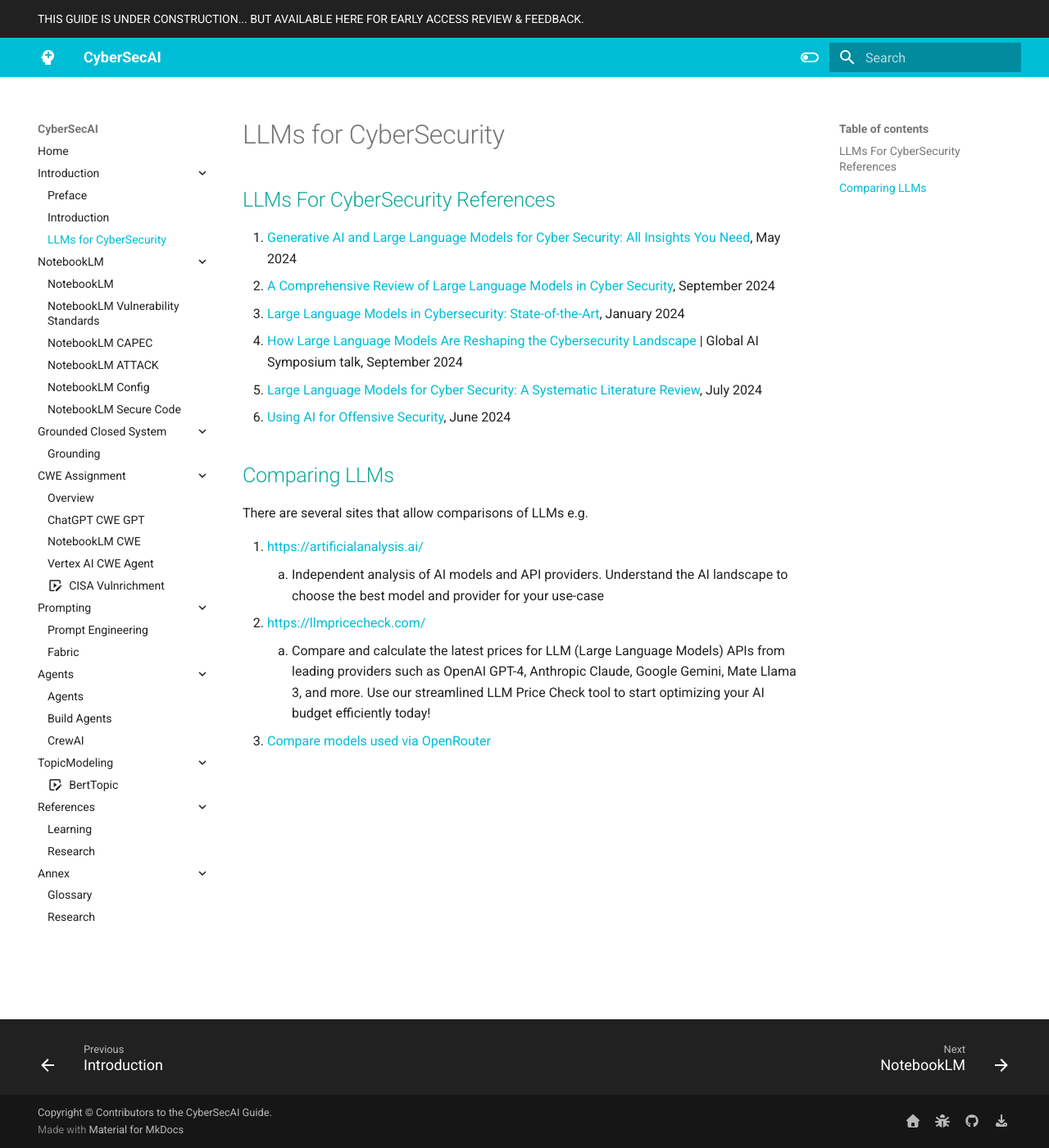
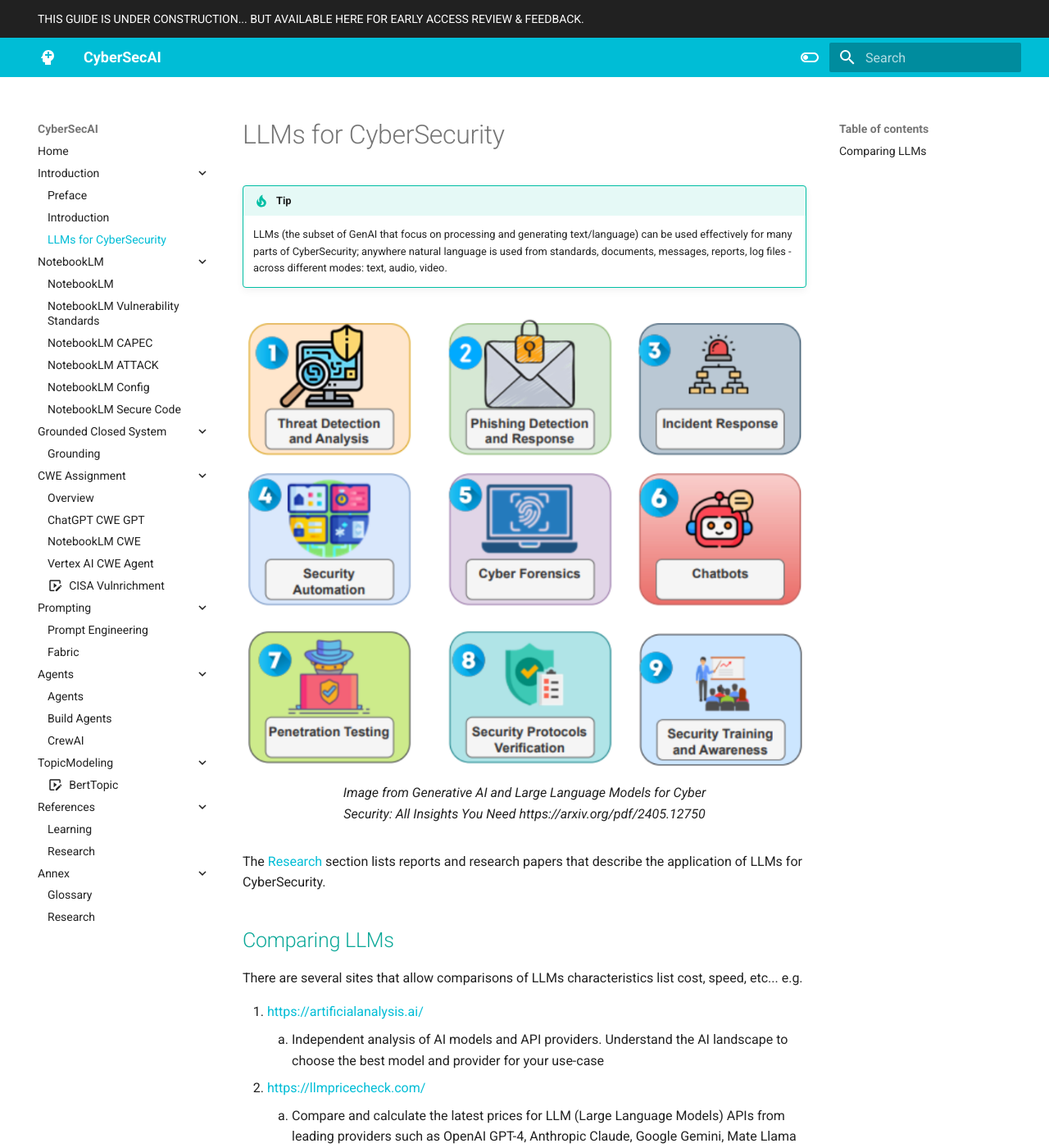
Before and after one commit to CyberSecAI/CyberSecAI.github.io, an MkDocs documentation site: the page built from docs/introduction/cybsersecurity.md, in a window 1280 px wide and 1400 px high. Shown: the whole window at 82% size. Built offline with MkDocs 1.6.1 and Material for MkDocs 9.7.7, drawn with Linux system fonts in a browser that asks for light colours; comment, search, counter and statistics services are not loaded.

Commit message:
add cybsersec uses image and moved papers to research

```diff
--- a/docs/introduction/cybsersecurity.md
+++ b/docs/introduction/cybsersecurity.md
@@ -1,16 +1,18 @@
 # LLMs for CyberSecurity
 
-## LLMs For CyberSecurity References
-1. [Generative AI and Large Language Models for Cyber Security: All Insights You Need](https://arxiv.org/pdf/2405.12750), May 2024
-2. [A Comprehensive Review of Large Language Models in Cyber Security](https://www.researchgate.net/publication/384500263_A_Comprehensive_Review_of_Large_Language_Models_in_Cyber_Security), September 2024
-3. [Large Language Models in Cybersecurity: State-of-the-Art](https://arxiv.org/pdf/2402.00891), January 2024
-4. [How Large Language Models Are Reshaping the Cybersecurity Landscape](https://elie.net/talk/ai-for-cybersecurity-get-started-today) | Global AI Symposium talk, September 2024
-5. [Large Language Models for Cyber Security: A Systematic Literature Review](https://arxiv.org/pdf/2405.04760), July 2024
-6. [Using AI for Offensive Security](https://cloudsecurityalliance.org/artifacts/using-ai-for-offensive-security), June 2024
+!!! tip
+      LLMs (the subset of GenAI that focus on processing and generating text/language) can be used effectively for many parts of CyberSecurity; anywhere natural language is used from standards, documents, messages, reports, log files - across different modes: text, audio, video.
+
+<figure markdown>
+![](../assets/images/LLMCyberSec.png)
+<figcaption>Image from Generative AI and Large Language Models for Cyber Security: All Insights You Need https://arxiv.org/pdf/2405.12750 </figcaption>
+</figure>
+
+The [Research](../research/research.md) section lists reports and research papers that describe the application of LLMs for CyberSecurity.
 
 
 ## Comparing LLMs
-There are several sites that allow comparisons of LLMs e.g.
+There are several sites that allow comparisons of LLMs characteristics list cost, speed, etc... e.g.
 
 1. https://artificialanalysis.ai/
       1. Independent analysis of AI models and API providers. Understand the AI landscape to choose the best model and provider for your use-case
```
Also changed, not shown: docs/research/research.md (+17 -0 lines), docs/assets/images/LLMCyberSec.png (added).
